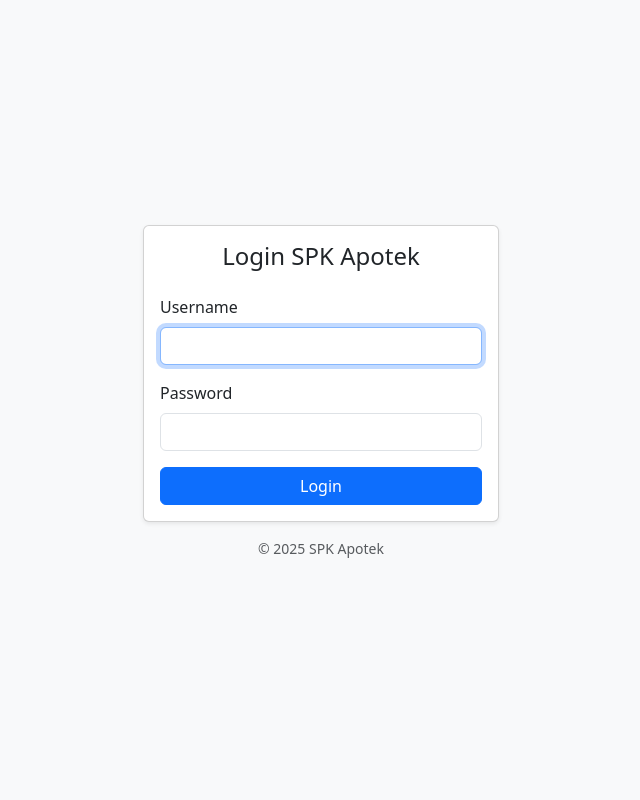
After one commit to furqon1728/spk-apotek-pareto, a PHP site: page /login.php in a window 1280 px wide. The commit adds this page. Shown: the whole page, without its empty margins (319-959 px from the left). Run offline with PHP 8.4, Linux system fonts and the light colour scheme.

Commit message:
add login page

```diff
--- /dev/null
+++ b/login.php
@@ -0,0 +1,61 @@
+<?php
+session_start();
+include 'koneksi.php';
+
+$error = '';
+
+if ($_SERVER['REQUEST_METHOD'] === 'POST') {
+  $username = $_POST['username'];
+  $password = md5($_POST['password']);
+
+  $query = "SELECT * FROM user WHERE username='$username' AND password='$password'";
+  $result = mysqli_query($koneksi, $query);
+
+  if (mysqli_num_rows($result) === 1) {
+    $_SESSION['login'] = true;
+    header("Location: index.php");
+    exit;
+  } else {
+    $error = "Username atau password salah!";
+  }
+}
+?>
+
+<!DOCTYPE html>
+<html lang="id">
+<head>
+  <meta charset="UTF-8">
+  <meta name="viewport" content="width=device-width, initial-scale=1">
+  <title>Login SPK Apotek</title>
+  <link href="https://cdn.jsdelivr.net/npm/bootstrap@5.3.7/dist/css/bootstrap.min.css" rel="stylesheet">
+</head>
+<body class="bg-light d-flex align-items-center justify-content-center" style="min-height: 100vh;">
+  <div class="container">
+    <div class="row justify-content-center">
+      <div class="col-md-6 col-lg-4">
+        <div class="card shadow-sm">
+          <div class="card-body">
+            <h4 class="text-center mb-4">Login SPK Apotek</h4>
+            <?php if (!empty($error)) : ?>
+              <div class="alert alert-danger"><?= $error ?></div>
+            <?php endif; ?>
+            <form method="POST">
+              <div class="mb-3">
+                <label for="username" class="form-label">Username</label>
+                <input type="text" name="username" id="username" class="form-control" required autofocus>
+              </div>
+              <div class="mb-3">
+                <label for="password" class="form-label">Password</label>
+                <input type="password" name="password" id="password" class="form-control" required>
+              </div>
+              <button type="submit" class="btn btn-primary w-100">Login</button>
+            </form>
+          </div>
+        </div>
+        <p class="text-center mt-3 text-muted small">© <?= date('Y') ?> SPK Apotek</p>
+      </div>
+    </div>
+  </div>
+  <script src="https://cdn.jsdelivr.net/npm/bootstrap@5.3.7/dist/js/bootstrap.bundle.min.js"></script>
+</body>
+</html>
--- /dev/null
+++ b/logout.php
@@ -0,0 +1,6 @@
+<?php
+session_start();
+session_destroy();
+header("Location: login.php");
+exit;
+?>
```
Also changed, not shown: hitung-pareto.php (+15 -5 lines), index.php (+20 -5 lines), tabel-obat.php (+15 -5 lines).
